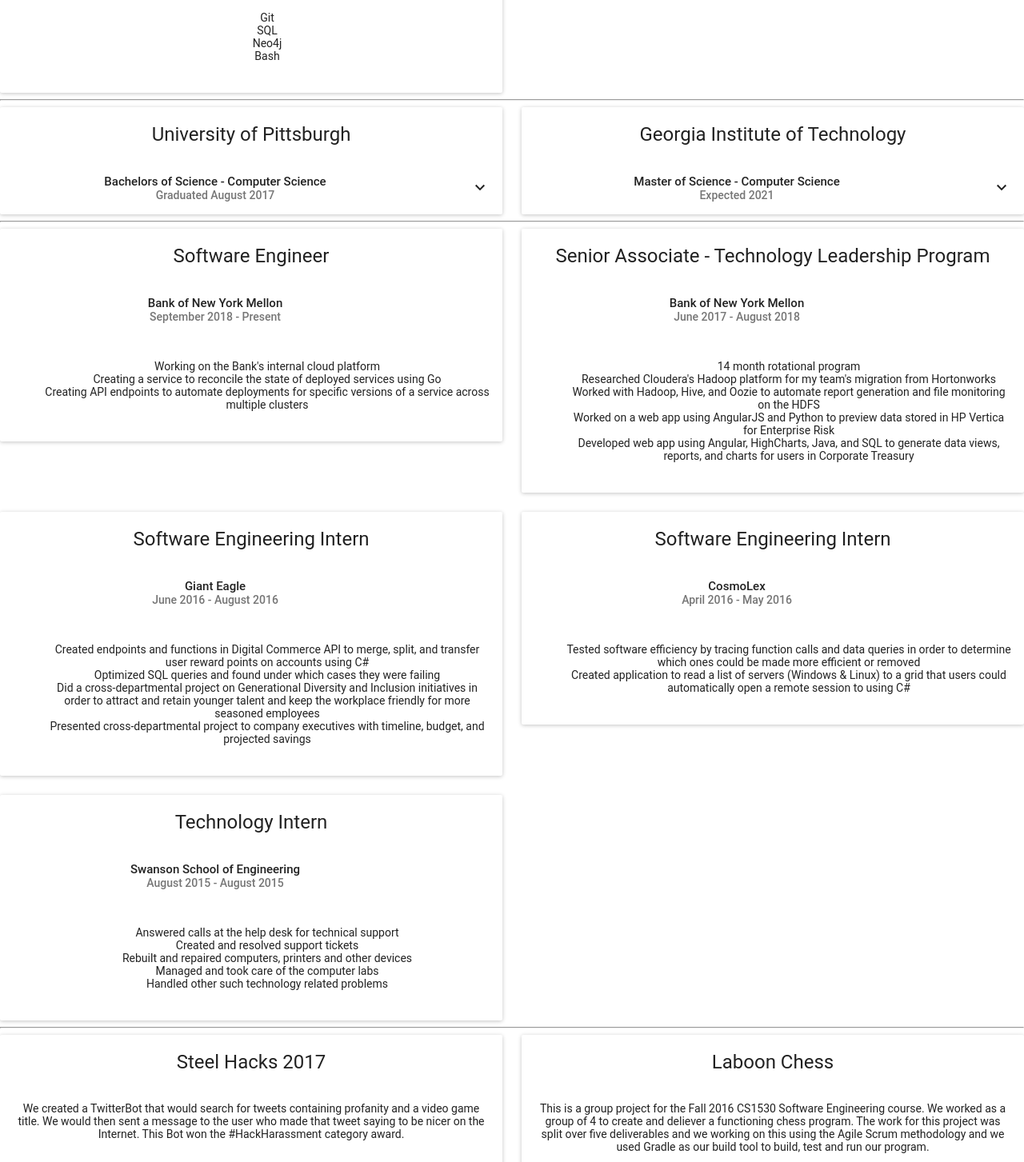
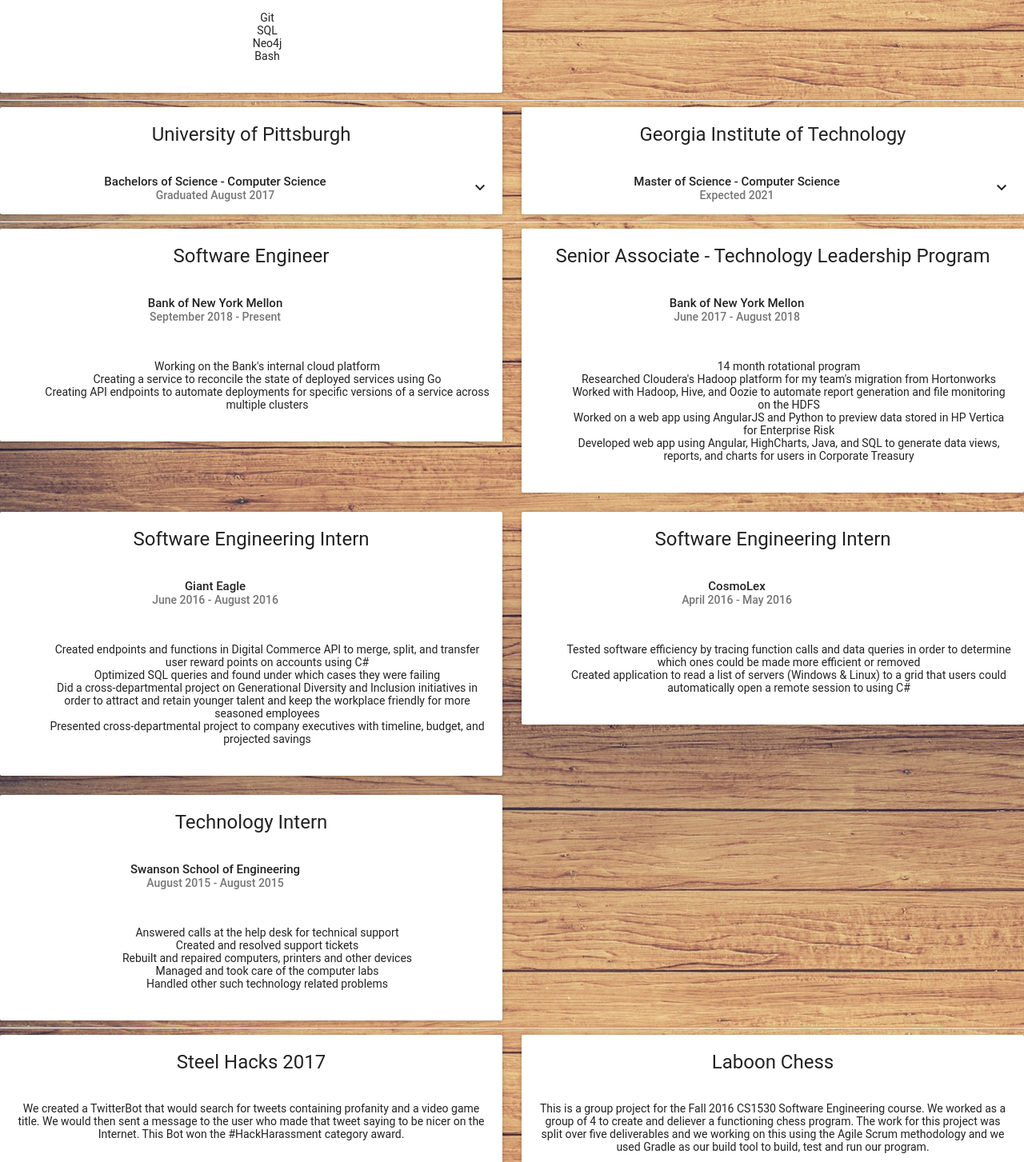
Before and after one commit to patelrohanv/patelrohanv.github.io, a React (Create React App) app: page / in a window 1280 px wide. Shown: the part 680-2133 px from the top of the page at 80% size. Built offline with nearby package versions, Linux system fonts and the light colour scheme.

Commit message:
aded background

```diff
--- a/src/App.js
+++ b/src/App.js
@@ -9,20 +9,29 @@
 import Undergrad from './components/undergrad';
 import Footer from './components/footer';
 
+import background from './images/desk_light_l.jpeg'
+
 class App extends Component {
   render() {
+    const styles = {
+      main: {
+        backgroundImage: 'url(' + background + ')',
+      },
+    }
     return (
       <div className="App">
         <Header />
-        <Skills />
-        <hr/>
-        <Education />
-        <hr/>
-        <Experience />
-        <hr/>
-        <Projects />
-        <hr/>
-        <Undergrad />
+        <div style= {styles.main}>
+          <Skills />
+          <hr />
+          <Education />
+          <hr />
+          <Experience />
+          <hr />
+          <Projects />
+          <hr />
+          <Undergrad />
+        </div>
         <Footer />
       </div>
     );
```
